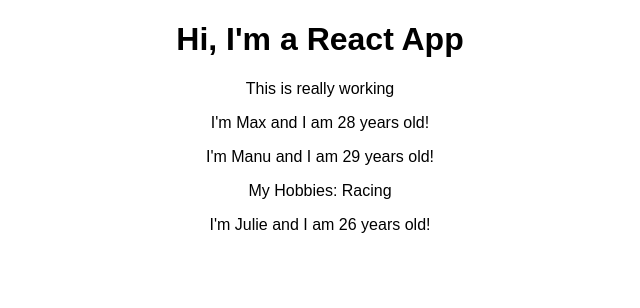
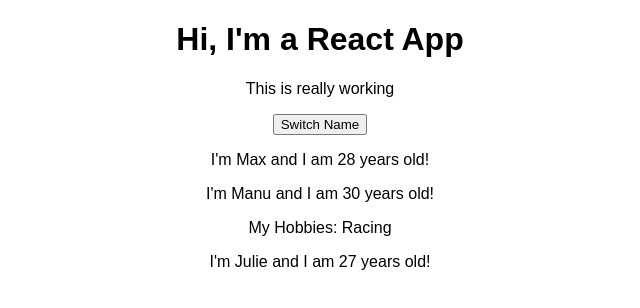
Before and after one commit to ikiru/reactguide, a React (Create React App) app: page / in a window 1280 px wide. Shown: the top 308 px of the page, without its empty margins (320-960 px from the left). Built offline with nearby package versions, Linux system fonts and the light colour scheme.

Commit message:
added states and button

```diff
--- a/src/App.js
+++ b/src/App.js
@@ -3,14 +3,22 @@
 import './App.css';
 
 class App extends Component {
+  state = {
+    persons:[
+      {name: 'Max', age:28 },
+      {name: 'Manu', age:30 },
+      {name: 'Julie', age:27 }
+    ]
+  }
   render() {
     return (
       <div className="App">
         <h1>Hi, I'm a React App</h1>
         <p>This is really working</p>
-        <Person name='Max' age='28'/>
-        <Person name='Manu' age='29'>My Hobbies: Racing </Person>
-        <Person name='Julie' age='26'/>
+        <button>Switch Name</button>
+        <Person name={this.state.persons[0].name} age={this.state.persons[0].age} />
+        <Person name={this.state.persons[1].name}  age={this.state.persons[1].age} >My Hobbies: Racing </Person>
+        <Person name={this.state.persons[2].name}  age={this.state.persons[2].age} />
       </div>
     );
   }
```
